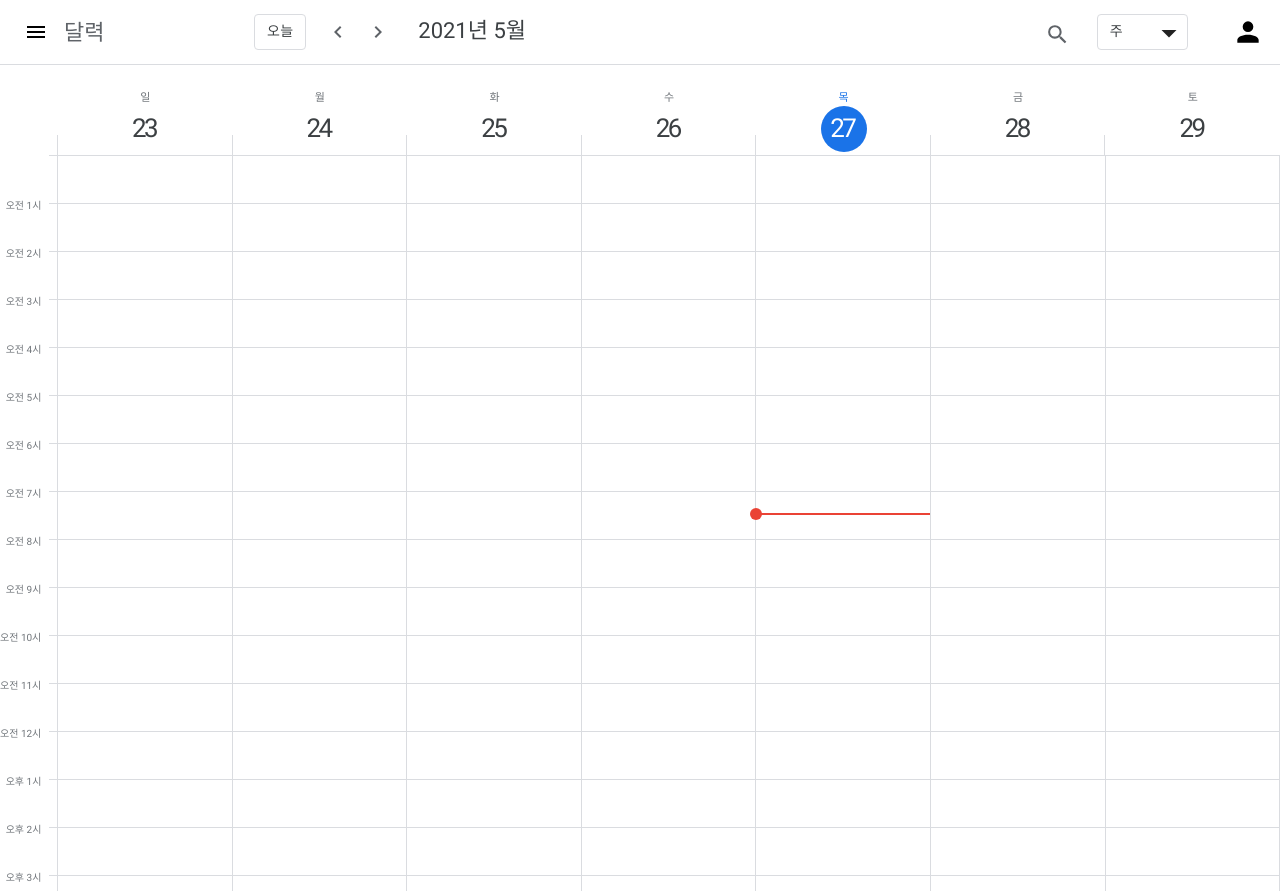
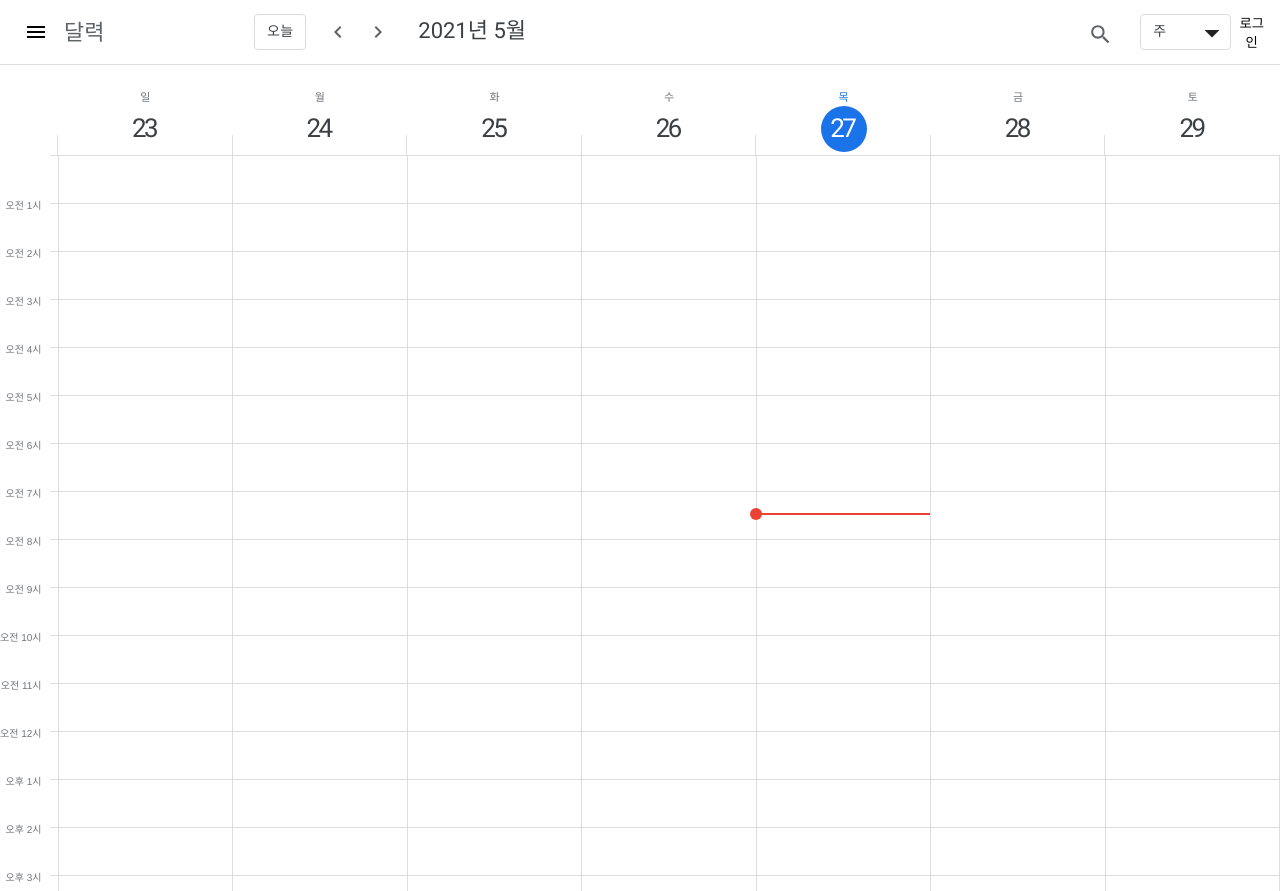
Before and after one commit to codestates/dalyuck-client-, a React (Create React App) app: page / in a window 1280 px wide. Built offline with nearby package versions, Linux system fonts and the light colour scheme.

Commit message:
[Client] / #47-3/ :zap: signUp,Nav(components)

```diff
--- a/src/components/Nav.tsx
+++ b/src/components/Nav.tsx
@@ -1,53 +1,127 @@
-import { useSelector, useDispatch } from 'react-redux'
-import { RootState } from '../reducers/index';
-import { setBaseDate , selectPeriod} from "../actions/index";
-import { DateTime } from 'luxon';
-import { useRef } from 'react';   // 레퍼런스 훅스
+import { useSelector, useDispatch } from "react-redux";
+import { RootState } from "../reducers/index";
+import { setBaseDate, selectPeriod, signOut } from "../actions/index";
+import { DateTime } from "luxon";
+import { useRef, useState } from "react"; // 레퍼런스 훅스
 
+import { useHistory, useLocation } from "react-router-dom";
+import SignIn from "./SignIn";
+import Modal from "./Modal";
 
-const Nav = () => {
+const axios: any = require("axios");
+axios.defaults.withCredentials = true;
 
-  const componentRef = useRef<HTMLDivElement>(null);  //  ref타입 설정
-  const {base} = useSelector((state:RootState) => state.dateReducer);
+interface NavbarProps {
+  currentPage?: string;
+}
+
+const Nav = (props: NavbarProps) => {
+  const { currentPage } = props;
+  const history = useHistory();
+  const state = useSelector((state: RootState) => state);
+  const {
+    userReducer: { data, token },
+  } = state;
+
+  const [SignInModalOpen, setSignInModalOpen] = useState<boolean>(false);
+  const [openModal, setOpenModal] = useState<boolean>(false);
+  const [modalType, setModalType] = useState<string>("");
+  const [modalComment, setModalComment] = useState<string>("");
+
+  const componentRef = useRef<HTMLDivElement>(null); //  ref타입 설정
+  const { base } = useSelector((state: RootState) => state.dateReducer);
   const dispatch = useDispatch();
 
   let date = base.baseDate;
-  let period:{};
-  let periodKor:string = '주'
-  let navText:string = DateTime.fromISO(date).toFormat("y년 M월")
-  switch (base.basePeriod){
-    case 'day':
-      period = {day:1}
-      periodKor = '일'
-      navText= DateTime.fromISO(date).toFormat("y년 M월 d일")
-      break
-    case 'week':
-      period = {week:1}
-      periodKor = '주'
-      navText= DateTime.fromISO(date).toFormat("y년 M월")
-    break
-    case 'month':
-      period = {month:1}
-      periodKor = '월'
-      navText= DateTime.fromISO(date).toFormat("y년 M월")
-    break
+  let period: {};
+  let periodKor: string = "주";
+  let navText: string = DateTime.fromISO(date).toFormat("y년 M월");
+  switch (base.basePeriod) {
+    case "day":
+      period = { day: 1 };
+      periodKor = "일";
+      navText = DateTime.fromISO(date).toFormat("y년 M월 d일");
+      break;
+    case "week":
+      period = { week: 1 };
+      periodKor = "주";
+      navText = DateTime.fromISO(date).toFormat("y년 M월");
+      break;
+    case "month":
+      period = { month: 1 };
+      periodKor = "월";
+      navText = DateTime.fromISO(date).toFormat("y년 M월");
+      break;
   }
 
+  const closeSignInModal = () => {
+    setSignInModalOpen(false);
+  };
+
+  const handleSignInBtn = () => {
+    setSignInModalOpen(true);
+  };
+
+  const handleGoogleSign = (state: string): void => {
+    alert("개발중");
+  };
+
+  const handleModalOpen = () => {
+    setOpenModal(true);
+  };
+
+  const handleModalClose = () => {
+    setOpenModal(false);
+  };
+
+  const handleSignOutBtn = () => {
+    axios
+      .post(
+        `https://ec2-34-207-81-162.compute-1.amazonaws.com:3000/user/logout/`,
+        {
+          userId: data.userId,
+        },
+        {
+          headers: {
+            authorization: `Bearer ${token}`,
+            "Content-Type": "application/json",
+            credentials: "include",
+          },
+        }
+      )
+      .then((res: any) => {
+        dispatch(signOut());
+        setModalComment("로그아웃 완료.");
+        handleModalOpen();
+      })
+      .catch((err: any) => console.error(err));
+  };
 
   const todayHandler = () => {
-    const baseDate:string = DateTime.now().toISO()
-    dispatch(setBaseDate(baseDate))
-  }
+    const baseDate: string = DateTime.now().toISO();
+    dispatch(setBaseDate(baseDate));
+  };
   const prevHandler = () => {
-    const baseDate:string = DateTime.fromISO(date).minus(period).toISO()
-    dispatch(setBaseDate(baseDate))
-  }
+    const baseDate: string = DateTime.fromISO(date).minus(period).toISO();
+    dispatch(setBaseDate(baseDate));
+  };
   const nextHandler = () => {
-    const baseDate:string = DateTime.fromISO(date).plus(period).toISO()
-    dispatch(setBaseDate(baseDate))
-  }
-    return(
+    const baseDate: string = DateTime.fromISO(date).plus(period).toISO();
+    dispatch(setBaseDate(baseDate));
+  };
+  return (
     <div className="nav">
+      <Modal
+        modalType="alertModal"
+        open={openModal}
+        close={handleModalClose}
+        comment={modalComment}
+      />
+      <SignIn
+        open={SignInModalOpen}
+        close={closeSignInModal}
+        handleGoogleSign={handleGoogleSign}
+      />
       <div className="nav-con">
         <div className="menu-logo-name-con">
           <div className="menu-con">
@@ -67,9 +141,21 @@ const Nav = () => {
               {/* 위치 버튼 3개 */}
               <div className="navigator">
                 <div className="today-btn">
-                    <span className="today-btn-span" onClick={() => { todayHandler()}}>오늘</span>
+                  <span
+                    className="today-btn-span"
+                    onClick={() => {
+                      todayHandler();
+                    }}
+                  >
+                    오늘
+                  </span>
                 </div>
-                  <div className="previous-btn" onClick={() => { prevHandler()} }>
+                <div
+                  className="previous-btn"
+                  onClick={() => {
+                    prevHandler();
+                  }}
+                >
                   <div className="pre-next-btn-con">
                     <svg focusable="false" viewBox="0 0 24 24">
                       <path
@@ -79,7 +165,12 @@ const Nav = () => {
                     </svg>
                   </div>
                 </div>
-                  <div className="next-btn" onClick={() => { nextHandler() }}>
+                <div
+                  className="next-btn"
+                  onClick={() => {
+                    nextHandler();
+                  }}
+                >
                   <div className="pre-next-btn-con">
                     <svg focusable="false" viewBox="0 0 24 24">
                       <path
@@ -106,19 +197,20 @@ const Nav = () => {
                   focusable="false"
                   xmlns="http://www.w3.org/2000/svg"
                   viewBox="0 0 24 24"
-                    style={{height:25}}
+                  style={{ height: 25 }}
                 >
                   <path d="M15.5 14h-.79l-.28-.27A6.471 6.471 0 0 0 16 9.5 6.5 6.5 0 1 0 9.5 16c1.61 0 3.09-.59 4.23-1.57l.27.28v.79l5 4.99L20.49 19l-4.99-5zm-6 0C7.01 14 5 11.99 5 9.5S7.01 5 9.5 5 14 7.01 14 9.5 11.99 14 9.5 14z"></path>
                 </svg>
               </div>
               <div className="period-select">
-                  <div className="period-select-con"
+                <div
+                  className="period-select-con"
                   ref={componentRef}
-                    onClick={()=>{
+                  onClick={() => {
                     let x = componentRef.current?.getBoundingClientRect().x;
-                      console.log('click')
-                      dispatch(selectPeriod(true, x)
-                        )}}
+                    console.log("click");
+                    dispatch(selectPeriod(true, x));
+                  }}
                 >
                   {/* 일간 주간 월간 선택 */}
                   <span className="period-string">{periodKor}</span>
@@ -132,19 +224,15 @@ const Nav = () => {
             </div>
           </div>
         </div>
-          <div className="profile-con">
-            <div className="profile">
-              <svg viewBox="0 0 24 24">
-                <path
-                  fill="currentColor"
-                  d="M12,4A4,4 0 0,1 16,8A4,4 0 0,1 12,12A4,4 0 0,1 8,8A4,4 0 0,1 12,4M12,14C16.42,14 20,15.79 20,18V20H4V18C4,15.79 7.58,14 12,14Z"
-                />
-              </svg>
+        <button
+          className="navbar__btns__first"
+          onClick={token.length === 0 ? handleSignInBtn : handleSignOutBtn}
+        >
+          {token.length === 0 ? "로그인" : "로그아웃"}
+        </button>
       </div>
     </div>
-        </div>
-      </div>
-    )
-}
+  );
+};
 
 export default Nav;
--- a/src/components/SignUp.tsx
+++ b/src/components/SignUp.tsx
@@ -1,4 +1,6 @@
 import React, { useCallback, useEffect, useRef, useState } from "react";
+import { signIn } from "../actions";
+import { useDispatch } from "react-redux";
 import Modal from "./Modal";
 
 const axios: any = require("axios");
@@ -12,6 +14,7 @@ type SignupProps = {
 const Signup = (props: SignupProps) => {
   const { open, close } = props;
 
+  const dispatch = useDispatch();
   const refEmail = useRef<HTMLInputElement | null>(null);
   const refUserName = useRef<HTMLInputElement | null>(null);
   const refPassword = useRef<HTMLInputElement | null>(null);
@@ -165,15 +168,20 @@ const Signup = (props: SignupProps) => {
   const handleSignUp = () => {
     if (handleCheckForm()) {
       axios
-        .post(`http://localhost:3000/user/signup`, {
+        .post(
+          `https://ec2-34-207-81-162.compute-1.amazonaws.com:3000/user/signup`,
+          {
             email: inputEmail,
             userName: inputUserName,
             password: inputPassword,
-        })
-        .then((body: any) => {
-          if (body.status === 201) {
+          }
+        )
+        .then((res: any) => {
+          const token = res.headers.authorization.split(" ")[1];
+          if (res.status === 201) {
             handleCloseBtn();
-            setModalComment("회원가입이 완료되었습니다. 로그인 해주세요.");
+            dispatch(signIn(res.data, token));
+            setModalComment("회원가입이 완료되었습니다.");
             handleModalOpen();
             return;
           }
@@ -196,9 +204,8 @@ const Signup = (props: SignupProps) => {
         close={handleModalClose}
         comment={modalComment}
       />
-      <div className={`signup ${open ? "show" : ""}`}>
       {open ? (
-          <>
+        <div className="signin show">
           <div className="signup__outsider" onClick={handleCloseBtn}></div>
           <div className="signup__wrapper">
             <button className="signup__close-btn" onClick={handleCloseBtn}>
@@ -265,11 +272,10 @@ const Signup = (props: SignupProps) => {
               </button>
             </div>
           </div>
-          </>
+        </div>
       ) : (
         <></>
       )}
-      </div>
     </>
   );
 };
```
Lines whose indentation alone changed are shown as unchanged.
